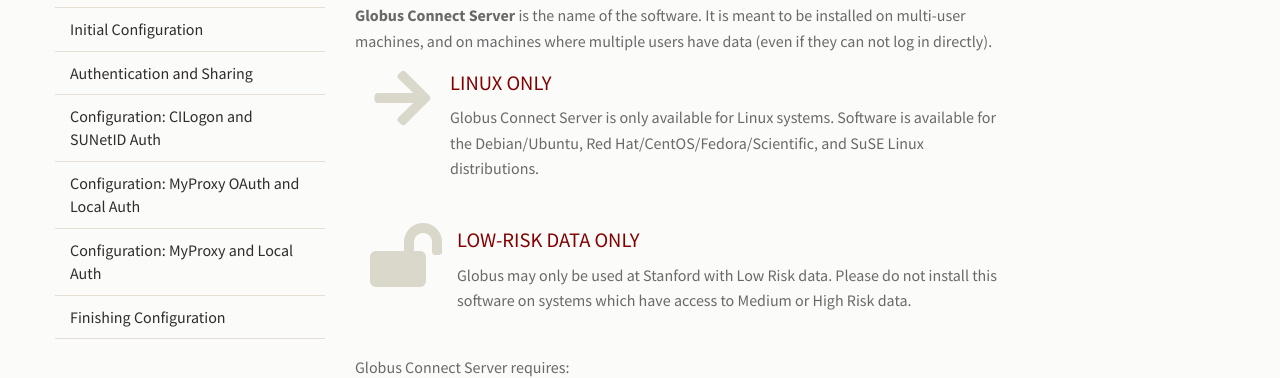
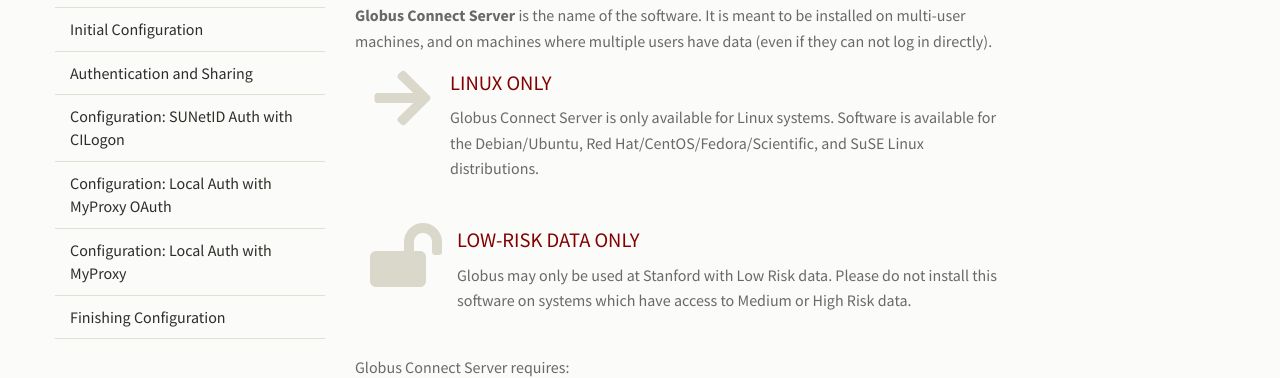
Before and after one commit to stanford-rc/globus.stanford.edu, a Jekyll site: the page built from server.md, in a window 1280 px wide. Shown: the part 354-732 px from the top of the page. Built offline with Jekyll 4.4.1, drawn with Linux system fonts in a browser that asks for light colours; nearby versions of some CDN libraries.

Commit message:
Flip the config item names

```diff
--- a/_data/toc.yaml
+++ b/_data/toc.yaml
@@ -59,11 +59,11 @@
       target: "server/configure"
     - name: "Authentication and Sharing"
       target: "server/auth"
-    - name: "Configuration: CILogon and SUNetID Auth"
+    - name: "Configuration: SUNetID Auth with CILogon"
       target: "server/cilogon"
-    - name: "Configuration: MyProxy OAuth and Local Auth"
+    - name: "Configuration: Local Auth with MyProxy OAuth"
       target: "server/oauth"
-    - name: "Configuration: MyProxy and Local Auth"
+    - name: "Configuration: Local Auth with MyProxy"
       target: "server/myproxy"
     - name: "Finishing Configuration"
       target: "server/finish"
```
